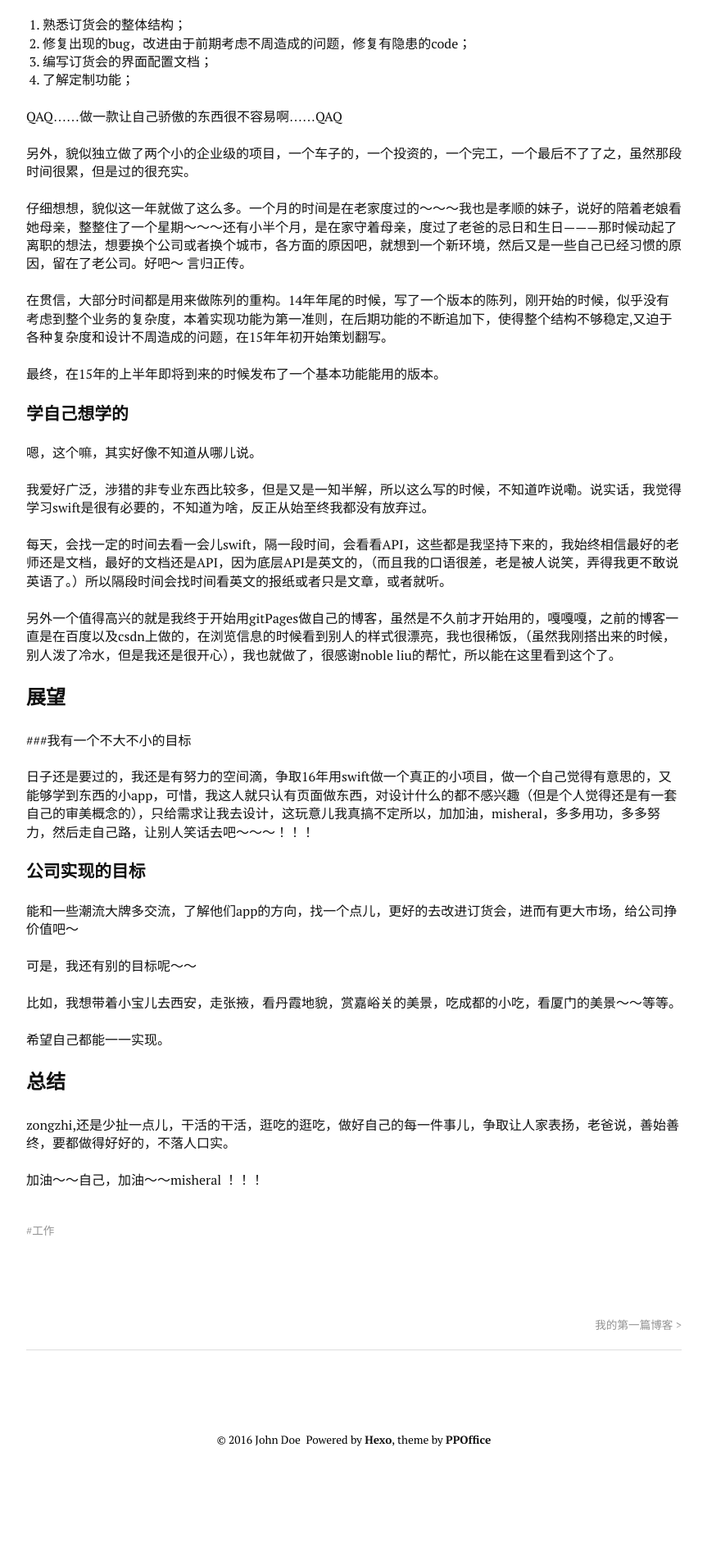
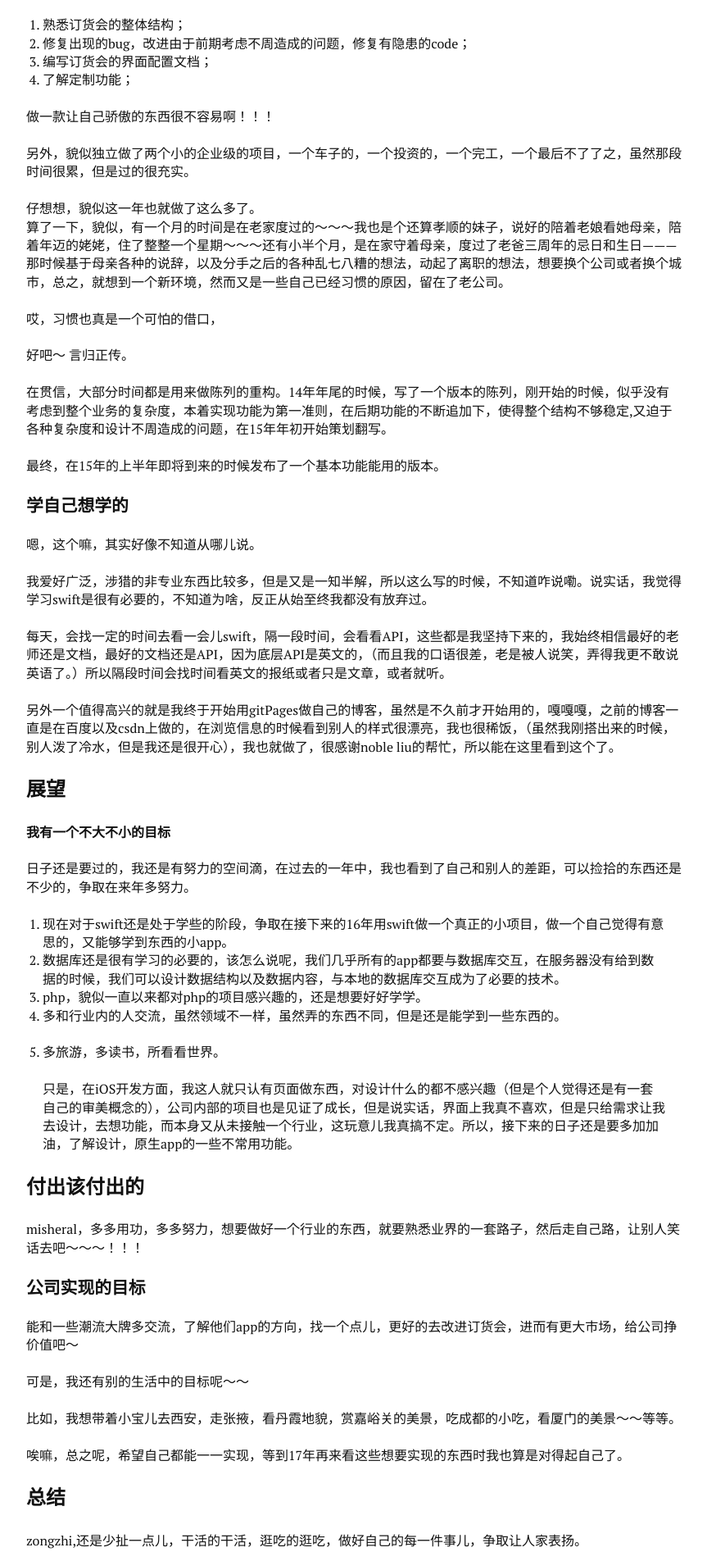
Before and after one commit to misheral/misheral.github.io, a plain HTML site: page 2016/01/12/misheral-two/index.html in a window 1280 px wide. Shown: the part 626-2519 px from the top of the page at 82% size, without its empty margins (208-1071 px from the left). Before the commit the page ends 2442 px from the top, so only its background shows below. Drawn offline with Linux system fonts and the light colour scheme.

Commit message:
Site updated: 2016-01-13 13:59:13

```diff
--- a/2016/01/12/misheral-two/index.html
+++ b/2016/01/12/misheral-two/index.html
@@ -11,7 +11,7 @@
 <meta property="og:url" content="http://yoursite.com/2016/01/12/misheral-two/index.html">
 <meta property="og:site_name" content="Hexo">
 <meta property="og:description" content="杂记小心情">
-<meta property="og:updated_time" content="2016-01-12T09:38:58.000Z">
+<meta property="og:updated_time" content="2016-01-13T05:58:24.000Z">
 <meta name="twitter:card" content="summary">
 <meta name="twitter:title" content="2015工作总结">
 <meta name="twitter:description" content="杂记小心情">
@@ -81,7 +81,7 @@
     </div>
     <div class="article-entry" itemprop="articleBody">
 
-        <h2 id="u56DE_u987E"><a href="#u56DE_u987E" class="headerlink" title="回顾"></a>回顾</h2><p>整个2015年结束了，在过去的一年中，成长不少，收获不少。</p>
+        <h2 id="u56DE_u987E"><a href="#u56DE_u987E" class="headerlink" title="回顾"></a>回顾</h2><p>整个2015年结束了，本命年，还是一个三年之别的日子，但是在过去的一年中，成长不少，收获不少。</p>
 <h3 id="u5E72_u81EA_u5DF1_u8BE5_u5E72_u7684"><a href="#u5E72_u81EA_u5DF1_u8BE5_u5E72_u7684" class="headerlink" title="干自己该干的"></a>干自己该干的</h3><p>15的一大部分都花费在2.0订货会陈列订货部分，包括以下几个方面：</p>
 <ol>
 <li>开发新的下拉菜单功能；</li>
@@ -99,23 +99,39 @@
 <li>编写订货会的界面配置文档；</li>
 <li>了解定制功能；</li>
 </ol>
-<p>QAQ……做一款让自己骄傲的东西很不容易啊……QAQ</p>
+<p>做一款让自己骄傲的东西很不容易啊！！！</p>
 <p>另外，貌似独立做了两个小的企业级的项目，一个车子的，一个投资的，一个完工，一个最后不了了之，虽然那段时间很累，但是过的很充实。</p>
-<p>仔细想想，貌似这一年就做了这么多。一个月的时间是在老家度过的～～～我也是孝顺的妹子，说好的陪着老娘看她母亲，整整住了一个星期～～～还有小半个月，是在家守着母亲，度过了老爸的忌日和生日———那时候动起了离职的想法，想要换个公司或者换个城市，各方面的原因吧，就想到一个新环境，然后又是一些自己已经习惯的原因，留在了老公司。好吧～ 言归正传。</p>
+<p>仔想想，貌似这一年也就做了这么多了。<br> 算了一下，貌似，有一个月的时间是在老家度过的～～～我也是个还算孝顺的妹子，说好的陪着老娘看她母亲，陪着年迈的姥姥，住了整整一个星期～～～还有小半个月，是在家守着母亲，度过了老爸三周年的忌日和生日———那时候基于母亲各种的说辞，以及分手之后的各种乱七八糟的想法，动起了离职的想法，想要换个公司或者换个城市，总之，就想到一个新环境，然而又是一些自己已经习惯的原因，留在了老公司。</p>
+<p> 哎，习惯也真是一个可怕的借口，</p>
+<p> 好吧～ 言归正传。</p>
 <p>在贯信，大部分时间都是用来做陈列的重构。14年年尾的时候，写了一个版本的陈列，刚开始的时候，似乎没有考虑到整个业务的复杂度，本着实现功能为第一准则，在后期功能的不断追加下，使得整个结构不够稳定,又迫于各种复杂度和设计不周造成的问题，在15年年初开始策划翻写。</p>
 <p>最终，在15年的上半年即将到来的时候发布了一个基本功能能用的版本。</p>
 <h3 id="u5B66_u81EA_u5DF1_u60F3_u5B66_u7684"><a href="#u5B66_u81EA_u5DF1_u60F3_u5B66_u7684" class="headerlink" title="学自己想学的"></a>学自己想学的</h3><p>嗯，这个嘛，其实好像不知道从哪儿说。</p>
 <p>  我爱好广泛，涉猎的非专业东西比较多，但是又是一知半解，所以这么写的时候，不知道咋说嘞。说实话，我觉得学习swift是很有必要的，不知道为啥，反正从始至终我都没有放弃过。</p>
 <p>  每天，会找一定的时间去看一会儿swift，隔一段时间，会看看API，这些都是我坚持下来的，我始终相信最好的老师还是文档，最好的文档还是API，因为底层API是英文的，（而且我的口语很差，老是被人说笑，弄得我更不敢说英语了。）所以隔段时间会找时间看英文的报纸或者只是文章，或者就听。</p>
 <p>  另外一个值得高兴的就是我终于开始用gitPages做自己的博客，虽然是不久前才开始用的，嘎嘎嘎，之前的博客一直是在百度以及csdn上做的，在浏览信息的时候看到别人的样式很漂亮，我也很稀饭，（虽然我刚搭出来的时候，别人泼了冷水，但是我还是很开心），我也就做了，很感谢noble liu的帮忙，所以能在这里看到这个了。</p>
-<h2 id="u5C55_u671B"><a href="#u5C55_u671B" class="headerlink" title="展望"></a>展望</h2><p>###我有一个不大不小的目标</p>
-<p>日子还是要过的，我还是有努力的空间滴，争取16年用swift做一个真正的小项目，做一个自己觉得有意思的，又能够学到东西的小app，可惜，我这人就只认有页面做东西，对设计什么的都不感兴趣（但是个人觉得还是有一套自己的审美概念的），只给需求让我去设计，这玩意儿我真搞不定所以，加加油，misheral，多多用功，多多努力，然后走自己路，让别人笑话去吧～～～！！！</p>
+<h2 id="u5C55_u671B"><a href="#u5C55_u671B" class="headerlink" title="展望"></a>展望</h2><p><strong>我有一个不大不小的目标</strong></p>
+<p>日子还是要过的，我还是有努力的空间滴，在过去的一年中，我也看到了自己和别人的差距，可以捡拾的东西还是不少的，争取在来年多努力。</p>
+<ol>
+<li>现在对于swift还是处于学些的阶段，争取在接下来的16年用swift做一个真正的小项目，做一个自己觉得有意思的，又能够学到东西的小app。</li>
+<li>数据库还是很有学习的必要的，该怎么说呢，我们几乎所有的app都要与数据库交互，在服务器没有给到数据的时候，我们可以设计数据结构以及数据内容，与本地的数据库交互成为了必要的技术。</li>
+<li>php，貌似一直以来都对php的项目感兴趣的，还是想要好好学学。</li>
+<li>多和行业内的人交流，虽然领域不一样，虽然弄的东西不同，但是还是能学到一些东西的。</li>
+<li><p>多旅游，多读书，所看看世界。</p>
+<p>只是，在iOS开发方面，我这人就只认有页面做东西，对设计什么的都不感兴趣（但是个人觉得还是有一套自己的审美概念的），公司内部的项目也是见证了成长，但是说实话，界面上我真不喜欢，但是只给需求让我去设计，去想功能，而本身又从未接触一个行业，这玩意儿我真搞不定。所以，接下来的日子还是要多加加油，了解设计，原生app的一些不常用功能。</p>
+</li>
+</ol>
+<h2 id="u4ED8_u51FA_u8BE5_u4ED8_u51FA_u7684"><a href="#u4ED8_u51FA_u8BE5_u4ED8_u51FA_u7684" class="headerlink" title="付出该付出的"></a>付出该付出的</h2><p> misheral，多多用功，多多努力，想要做好一个行业的东西，就要熟悉业界的一套路子，然后走自己路，让别人笑话去吧～～～！！！</p>
 <h3 id="u516C_u53F8_u5B9E_u73B0_u7684_u76EE_u6807"><a href="#u516C_u53F8_u5B9E_u73B0_u7684_u76EE_u6807" class="headerlink" title="公司实现的目标"></a>公司实现的目标</h3><p>能和一些潮流大牌多交流，了解他们app的方向，找一个点儿，更好的去改进订货会，进而有更大市场，给公司挣价值吧～</p>
-<p>可是，我还有别的目标呢～～</p>
+<p>可是，我还有别的生活中的目标呢～～</p>
 <p>比如，我想带着小宝儿去西安，走张掖，看丹霞地貌，赏嘉峪关的美景，吃成都的小吃，看厦门的美景～～等等。</p>
-<p>希望自己都能一一实现。</p>
-<h2 id="u603B_u7ED3"><a href="#u603B_u7ED3" class="headerlink" title="总结"></a>总结</h2><p>zongzhi,还是少扯一点儿，干活的干活，逛吃的逛吃，做好自己的每一件事儿，争取让人家表扬，老爸说，善始善终，要都做得好好的，不落人口实。</p>
-<p>加油～～自己，加油～～misheral ！！！</p>
+<p>唉嘛，总之呢，希望自己都能一一实现，等到17年再来看这些想要实现的东西时我也算是对得起自己了。</p>
+<h2 id="u603B_u7ED3"><a href="#u603B_u7ED3" class="headerlink" title="总结"></a>总结</h2><p>zongzhi,还是少扯一点儿，干活的干活，逛吃的逛吃，做好自己的每一件事儿，争取让人家表扬。</p>
+<p>今年若是按照10分来评价的话，给自己打八分，对得起良心，对得起公司，对的父亲，对得起高女士，对得起朱先生，对得起自己。 </p>
+<p>没有大过，也几乎没啥大的功劳。</p>
+<p>老爸老头说，善始善终，每一个经历的事情都要做得好好的，不落人口实。</p>
+<p>我也在尽力的做，每一件事，尽心对每一分工作，用心对每一个身边的人。</p>
+<p>最后，还是想对自己说，加油～～自己，加油～～misheral ！！！</p>
 
 
     </div>
--- a/sitemap.xml
+++ b/sitemap.xml
@@ -3,7 +3,7 @@
 
   <url>
     <loc>http://yoursite.com/2016/01/12/misheral-two/</loc>
-    <lastmod>2016-01-12T09:38:58.000Z</lastmod>
+    <lastmod>2016-01-13T05:58:24.000Z</lastmod>
   </url>
 
   <url>
```
Also changed, not shown: 2015/11/20/misheral-one/index.html (+2 -2 lines), atom.xml (+27 -11 lines), index.html (+27 -11 lines).
